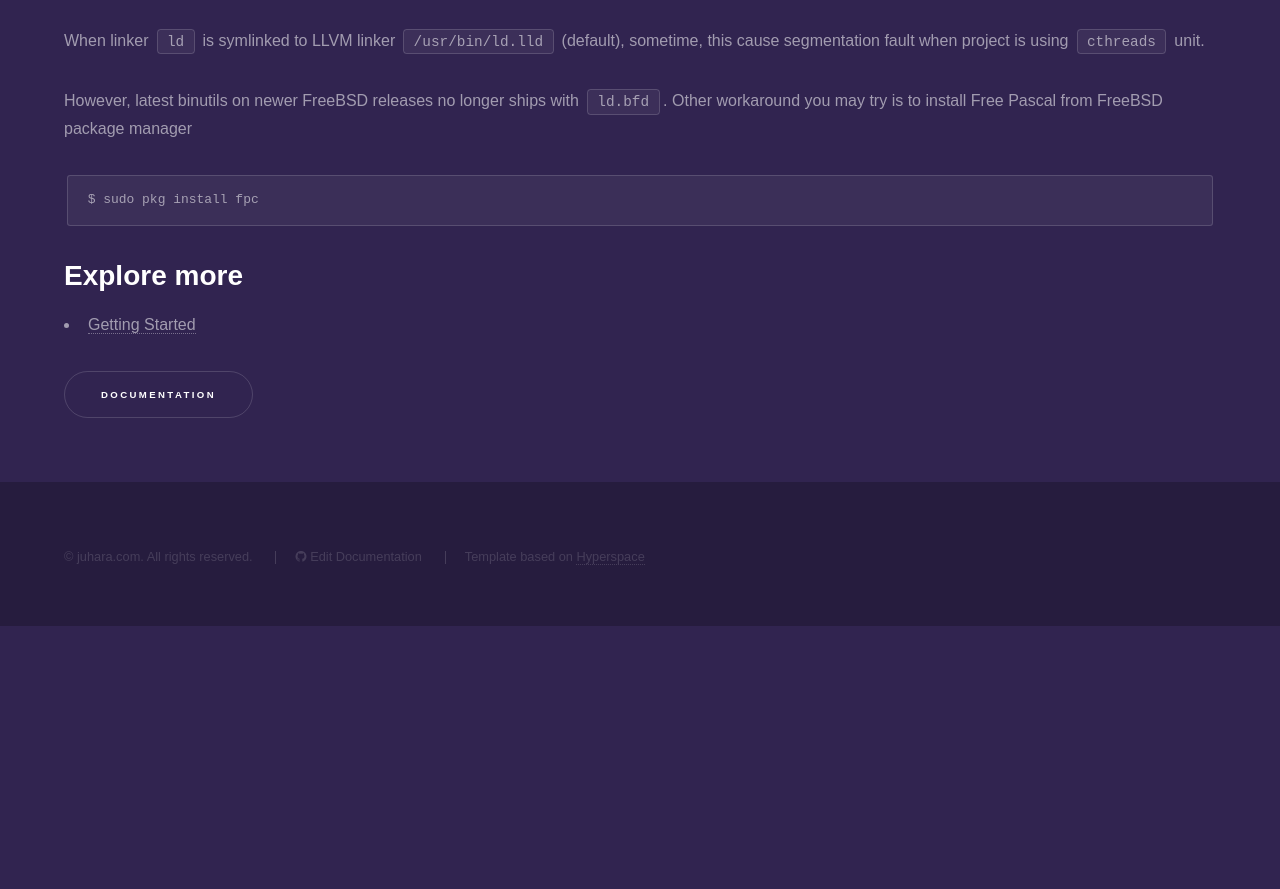
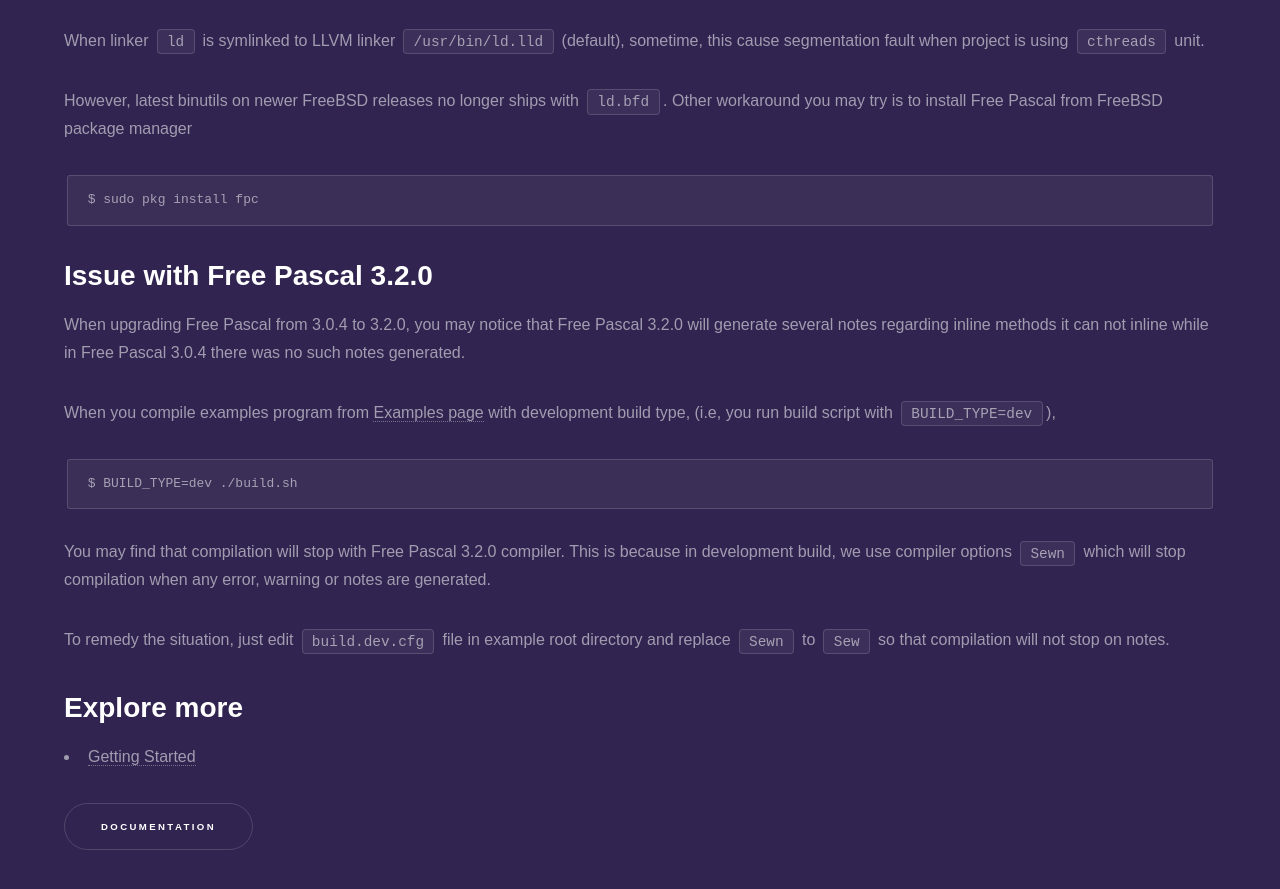
Before and after one commit to fanoframework/fanoframework.github.io, a Jekyll site: the page built from known-issues/index.md, in a window 1280 px wide and 900 px high, scrolled down 1935 px. Shown: the top 889 px of the window. Built offline with Jekyll 4.4.1, drawn with Linux system fonts in a browser that asks for light colours; our own code applies the rules of GitHub Pages for plain Markdown files; before the commit the page ends 2561 px from its top, so only the background shows below that.

Commit message:
add issue with FPC 3.2.0 in known issue document

````diff
--- a/known-issues/index.md
+++ b/known-issues/index.md
@@ -83,6 +83,20 @@
 ```
 $ sudo pkg install fpc
 ```
+## Issue with Free Pascal 3.2.0
+
+When upgrading Free Pascal from 3.0.4 to 3.2.0, you may notice that Free Pascal 3.2.0 will generate several notes regarding inline methods it can not inline while in Free Pascal 3.0.4 there was no such notes generated.
+
+When you compile examples program from [Examples page](/examples) with development build type, (i.e, you run build script with `BUILD_TYPE=dev`),
+
+```
+$ BUILD_TYPE=dev ./build.sh
+```
+
+You may find that compilation will stop with Free Pascal 3.2.0 compiler. This is because in development build, we use compiler options `Sewn` which will stop compilation when any error, warning or notes are generated.
+
+To remedy the situation, just edit `build.dev.cfg` file in example root directory and replace `Sewn` to `Sew` so that compilation will not stop on notes.
+
 ## Explore more
 
 - [Getting Started](/getting-started)
````
